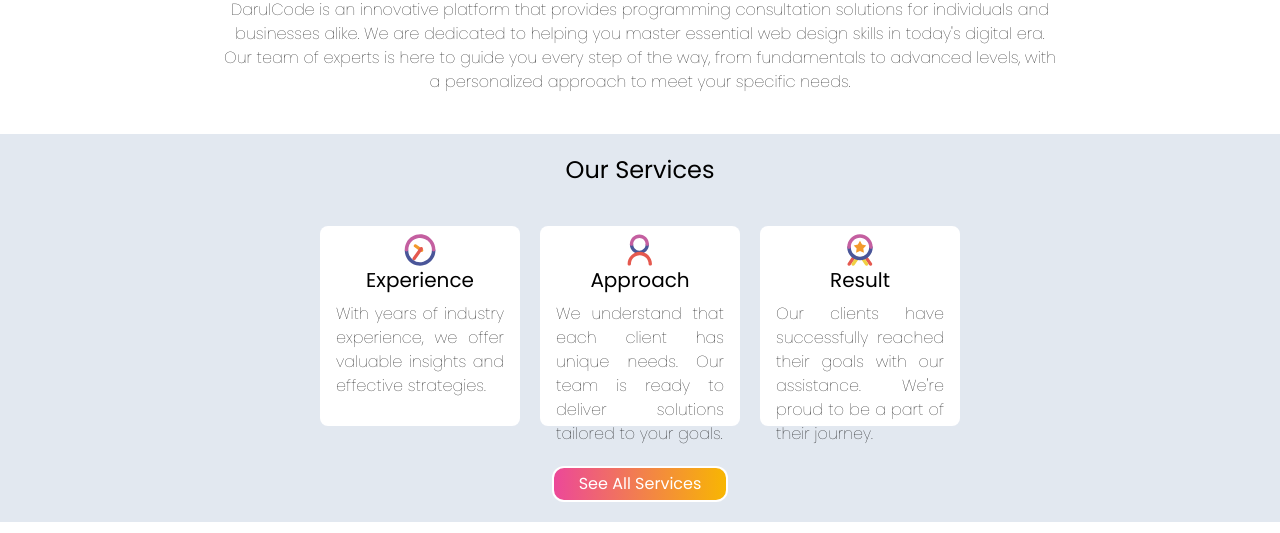
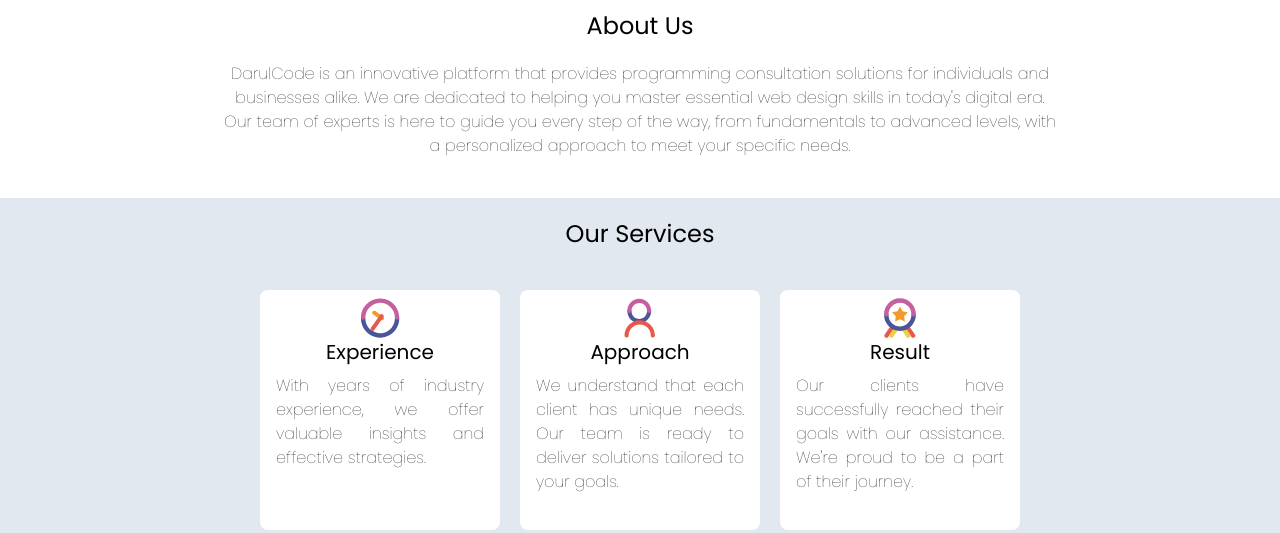
Before and after one commit to darulcode/Dcode-landing-page-tailwind-only, a plain HTML site: page index.html in a window 1280 px wide. Shown: the part 822-1355 px from the top of the page. Drawn offline with nearby package versions, Linux system fonts and the light colour scheme.

Commit message:
fix: fix bug on chrome and brave browser

```diff
--- a/index.html
+++ b/index.html
@@ -33,7 +33,7 @@
       </div>
     </header>
     <!-- hero -->
-    <section id="hero" class="relative w-[100%] h-[80vh] flex justify-center items-center md:h-[92vh]" style="background-image: url(images/hero.jpg); background-size: cover;">
+    <section id="hero" class="relative w-[100%] h-[80vh] flex justify-center items-center md:h-[100vh]" style="background-image: url(images/hero.jpg); background-size: cover;">
         <div class="absolute inset-0 bg-black opacity-30"></div>
         <div class="flex-col justify-center items-center text-center relative z-10">
             <div>
@@ -72,7 +72,7 @@
                 </div>
                 <!-- body on our services -->
                 <div class="flex flex-wrap justify-center gap-5 px-5 pt-10 h-auto">
-                    <div class="h-[25vh] w-full md:w-[25vh] bg-white rounded-lg">
+                    <div class="h-[30vh] w-full md:w-[30vh] bg-white rounded-lg">
                         <!-- head on square on services -->
                         <div class="h-[20%]  w-full flex justify-center pt-2">
                                 <img src="images/icon/experience.svg" class="h-full">
@@ -85,7 +85,7 @@
                             <p class="text-justify px-4 ">With years of industry experience, we offer valuable insights and effective strategies.</p>
                         </div>
                     </div>
-                    <div class="h-[25vh] w-full md:w-[25vh] bg-white rounded-lg">
+                    <div class="h-[30vh] w-full md:w-[30vh] bg-white rounded-lg">
                         <!-- head on squara on services -->
                         <div class="h-[20%]  w-full flex justify-center pt-2">
                             <img src="images/icon/aproach.svg" class="h-full">
@@ -98,7 +98,7 @@
                             <p class="text-justify px-4 ">We understand that each client has unique needs. Our team is ready to deliver solutions tailored to your goals.</p>
                         </div>
                     </div>
-                    <div class="h-[25vh] w-full md:w-[25vh] bg-white rounded-lg">
+                    <div class="h-[30vh] w-full md:w-[30vh] bg-white rounded-lg">
                         <!-- head on squara on services -->
                         <div class="h-[20%]  w-full flex justify-center pt-2">
                             <img src="images/icon/result.svg" class="h-full">
```
